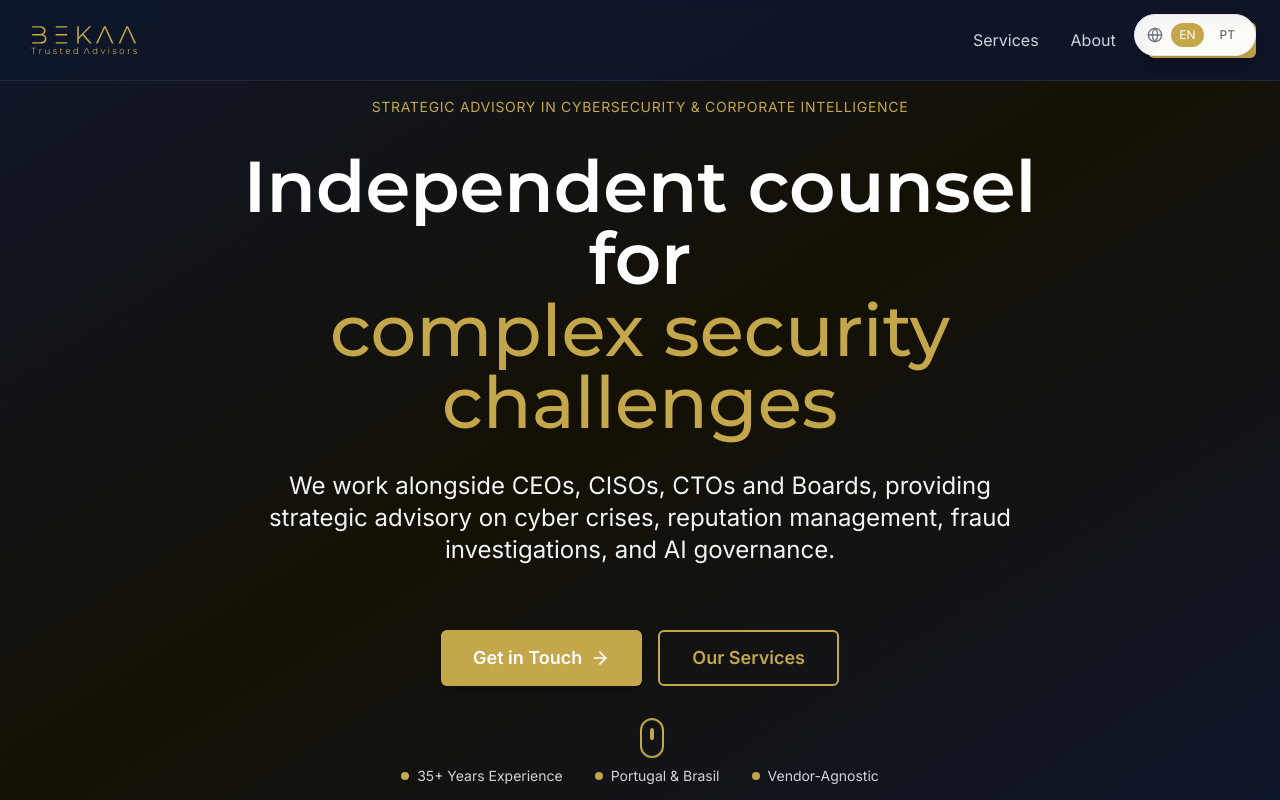
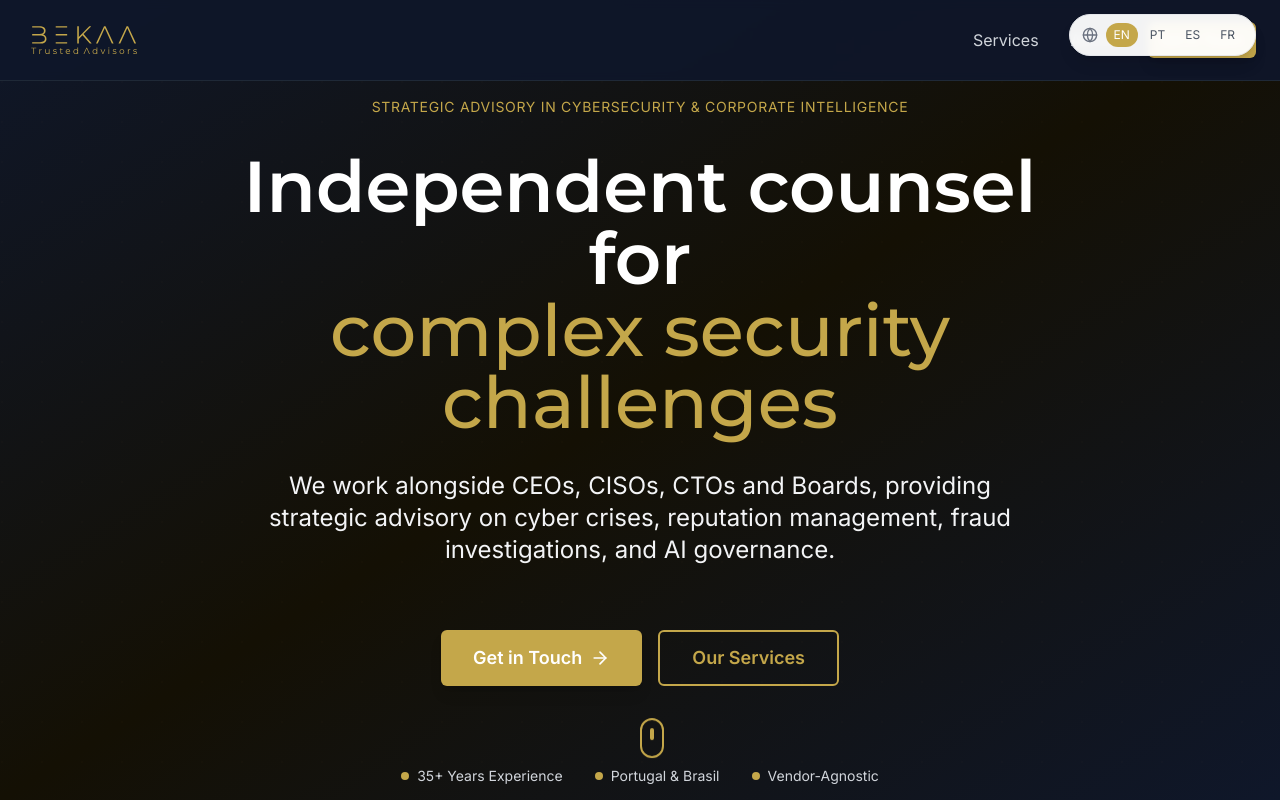
Before and after one commit to resper1965/bekaa-site, a Next.js app: page /en in a window 1280 px wide. Shown: the top 800 px of the page. Built offline with nearby package versions, Linux system fonts and the light colour scheme.

Commit message:
feat(nav): add ES/FR to language switcher

```diff
--- a/components/common/Navigation.tsx
+++ b/components/common/Navigation.tsx
@@ -114,8 +114,8 @@ export function Navigation({ dict, locale }: NavigationProps) {
 
       {/* Discrete Language Switcher - Bottom Right */}
       <div className={`fixed bottom-6 right-6 z-40 transition-opacity ${isOpen ? 'opacity-0 pointer-events-none' : 'opacity-100'}`}>
-        <div className="bg-white/95 backdrop-blur-sm rounded-full shadow-lg border border-gray-200 px-3 py-2 flex items-center gap-2">
-          <Globe className="w-4 h-4 text-gray-500" />
+        <div className="bg-white/95 backdrop-blur-sm rounded-full shadow-lg border border-gray-200 px-3 py-2 flex items-center gap-1">
+          <Globe className="w-4 h-4 text-gray-500 mr-1" />
           <button
             onClick={() => switchLocale('en')}
             className={`text-xs px-2 py-1 rounded-full transition-all font-normal ${
@@ -136,6 +136,26 @@ export function Navigation({ dict, locale }: NavigationProps) {
           >
             PT
           </button>
+          <button
+            onClick={() => switchLocale('es')}
+            className={`text-xs px-2 py-1 rounded-full transition-all font-normal ${
+              locale === 'es'
+                ? "bg-gold text-white"
+                : "text-gray-600 hover:text-gold hover:bg-gold/10"
+            }`}
+          >
+            ES
+          </button>
+          <button
+            onClick={() => switchLocale('fr')}
+            className={`text-xs px-2 py-1 rounded-full transition-all font-normal ${
+              locale === 'fr'
+                ? "bg-gold text-white"
+                : "text-gray-600 hover:text-gold hover:bg-gold/10"
+            }`}
+          >
+            FR
+          </button>
         </div>
       </div>
     </nav>
```
